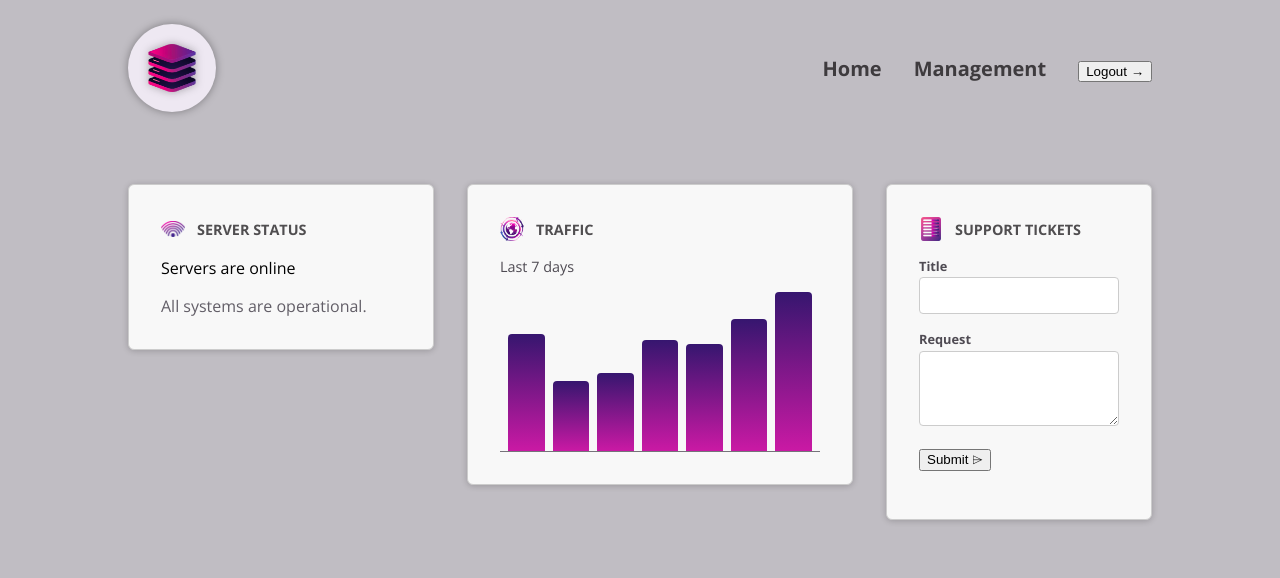
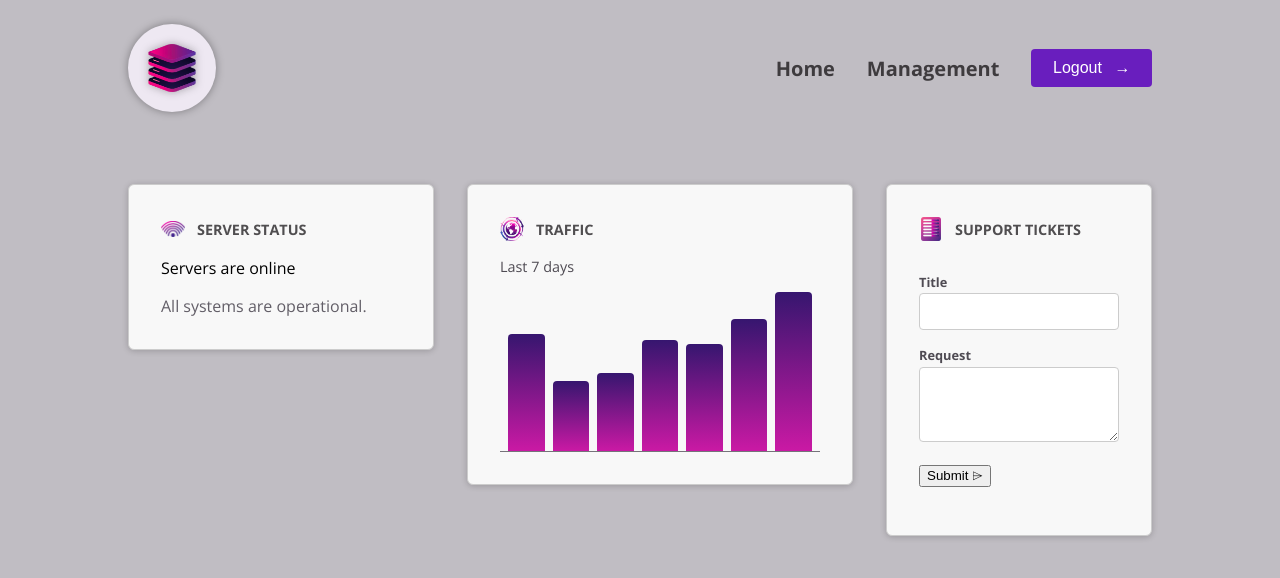
Before and after one commit to kesia-feitosa/starting-project, an Angular app: page / in a window 1280 px wide. Shown: the top 578 px of the page. Built offline with nearby package versions, Linux system fonts and the light colour scheme.

Commit message:
using host element in css

```diff
--- a/src/app/dashboard/dashboard-item/dashboard-item.component.css
+++ b/src/app/dashboard/dashboard-item/dashboard-item.component.css
@@ -1,4 +1,4 @@
-.dashboard-item {
+:host {
     display: block;
     padding: 1rem;
     border: 1px solid #ccc;
@@ -7,7 +7,7 @@
     box-shadow: 0 1px 6px 0 rgba(0, 0, 0, 0.2);
   }
 
-  .dashboard-item header {
+:host header {
     display: flex;
     padding: 0;
     gap: 0.75rem;
@@ -15,7 +15,7 @@
     margin-bottom: 1rem;
   }
 
-  .dashboard-item header img {
+  :host header img {
     width: 1.5rem;
     height: 1.5rem;
     object-fit: contain;
@@ -29,7 +29,7 @@
   }
 
   @media (min-width: 768px) {
-    .dashboard-item {
+    :host {
       padding: 2rem;
     }
   }
--- a/src/app/dashboard/dashboard-item/dashboard-item.component.html
+++ b/src/app/dashboard/dashboard-item/dashboard-item.component.html
@@ -1,4 +1,3 @@
-<div class="dashboard-item">
 <article>
     <header>
         <img [src]="image().src" [alt]="image().alt" />
@@ -6,4 +5,3 @@
     </header>
     <ng-content />
 </article>
-</div>
--- a/src/app/dashboard/server-status/server-status.component.css
+++ b/src/app/dashboard/server-status/server-status.component.css
@@ -1,4 +1,4 @@
-#status {
+:host {
     display: block;
     width: 15rem;
   }
--- a/src/app/dashboard/server-status/server-status.component.html
+++ b/src/app/dashboard/server-status/server-status.component.html
@@ -1,4 +1,3 @@
-<div id="status">
 @if (currentStatus === 'online') {
 <p>Servers are online</p>
 <p>All systems are operational.</p>
@@ -9,4 +8,3 @@
 <p>Server status is unknown</p>
 <p>Fetching server status failed.</p>
 }
-</div>
--- a/src/app/dashboard/tickets/new-ticket/new-ticket.component.html
+++ b/src/app/dashboard/tickets/new-ticket/new-ticket.component.html
@@ -1,5 +1,5 @@
 <form>
-    <app-control label="Title">
+    <app-control class="control" label="Title">
         <input name="title" id="title" />
     </app-control>
     <app-control label="Request">
--- a/src/app/dashboard/tickets/tickets.component.css
+++ b/src/app/dashboard/tickets/tickets.component.css
@@ -1,33 +1,33 @@
-#tickets {
+:host {
     display: flex;
     flex-direction: column;
     gap: 1.5rem;
   }
 
-  #tickets ul {
+:host ul {
     list-style: none;
     margin: 0;
     padding: 0;
     width: 15rem;
-  }
+}
 
-  #tickets li {
+:host li {
     margin: 0.5rem 0;
-  }
+}
 
-  #tickets p {
+:host p {
     margin: 0;
     color: #4f4b53;
-  }
+}
 
-  #tickets h2 {
+:host h2 {
     margin: 0;
     font-size: 1.1rem;
     color: #38343c;
-  }
+}
 
   @media (min-width: 768px) {
-    #tickets {
+    :host {
       flex-direction: row;
     }
   }
--- a/src/app/dashboard/traffic/traffic.component.css
+++ b/src/app/dashboard/traffic/traffic.component.css
@@ -1,5 +1,5 @@
 
-#traffic {
+:host {
     display: block;
     width: 15rem;
   }
@@ -27,7 +27,7 @@
   }
 
   @media (min-width: 768px) {
-    #traffic {
+    :host {
       width: 20rem;
     }
   }
--- a/src/app/dashboard/traffic/traffic.component.html
+++ b/src/app/dashboard/traffic/traffic.component.html
@@ -1,9 +1,7 @@
-<div id="traffic">
-    <p>Last 7 days</p>
+<p>Last 7 days</p>
 
-    <div id="chart">
-    @for (dataPoint of dummyTrafficData; track dataPoint.id) {
-        <div [style.height]="(dataPoint.value / maxTraffic) * 100 + '%'"></div>
-    }
-    </div>
+<div id="chart">
+@for (dataPoint of dummyTrafficData; track dataPoint.id) {
+    <div [style.height]="(dataPoint.value / maxTraffic) * 100 + '%'"></div>
+}
 </div>
--- a/src/app/shared/button/button.component.css
+++ b/src/app/shared/button/button.component.css
@@ -1,4 +1,4 @@
-button {
+:host {
     display: inline-block;
     padding: 0.65rem 1.35rem;
     border-radius: 0.25rem;
@@ -10,7 +10,7 @@ button {
     border: none;
   }
 
-  button:hover {
+  :host:hover {
     background-color: #551b98;
   }
 
@@ -20,6 +20,6 @@ button {
     transition: transform 0.2s ease-in-out;
   }
 
-  button:hover .icon {
+  :host:hover .icon {
     transform: translateX(4px);
   }
--- a/src/app/shared/button/button.component.html
+++ b/src/app/shared/button/button.component.html
@@ -1,4 +1,6 @@
 <span>
     <ng-content />
 </span>
-<ng-content select="icon" />
+<span class="icon">
+    <ng-content select="icon" />
+</span>
--- a/src/app/shared/control/control.component.html
+++ b/src/app/shared/control/control.component.html
@@ -1,4 +1,4 @@
-<p class="control">
+<p>
     <label>{{ label() }}</label>
     <ng-content select="input, textarea"></ng-content>
 </p>
--- a/src/app/shared/control/control.component.ts
+++ b/src/app/shared/control/control.component.ts
@@ -6,7 +6,10 @@ import { Component, input, ViewEncapsulation } from '@angular/core';
   imports: [],
   templateUrl: './control.component.html',
   styleUrl: './control.component.css',
-  encapsulation: ViewEncapsulation.None
+  encapsulation: ViewEncapsulation.None,
+  host: {
+    class: 'control'
+  }
 })
 export class ControlComponent {
   //input function which uses signal
```
Lines whose indentation alone changed are shown as unchanged.
